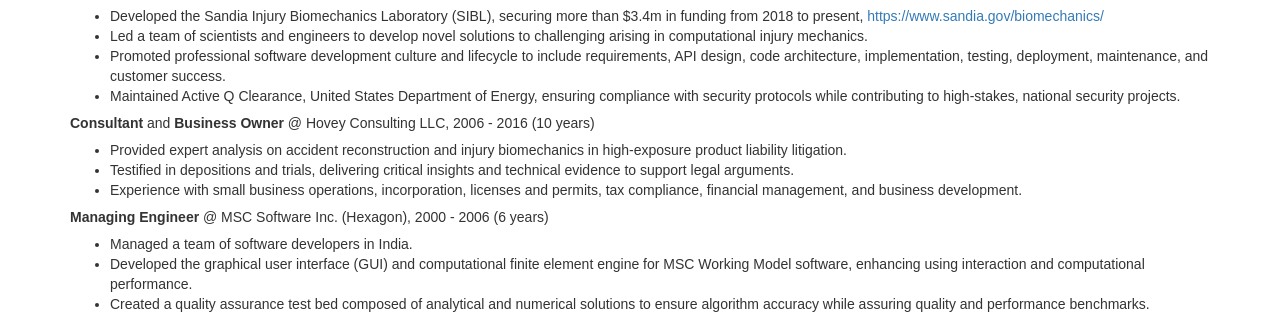
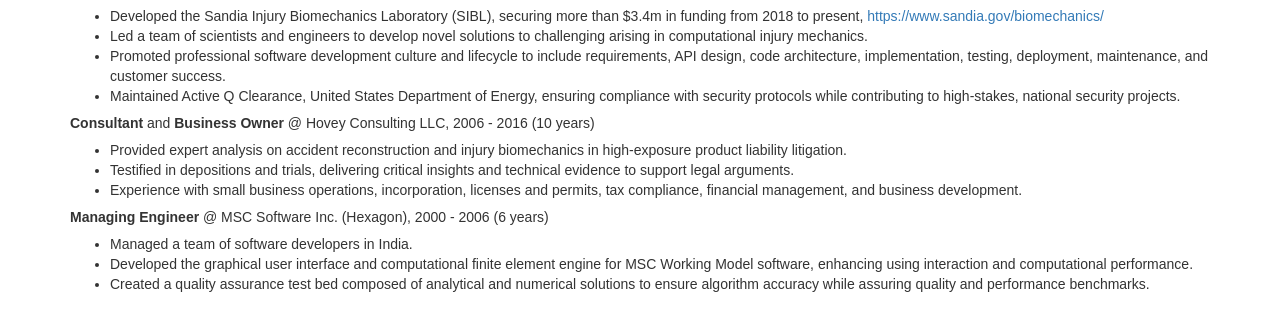
Before and after one commit to hovey/hovey.github.io, a plain HTML site: page index.html in a window 1280 px wide. Shown: the part 282-597 px from the top of the page. Drawn offline with nearby package versions, Linux system fonts and the light colour scheme.

Commit message:
incremental

```diff
--- a/index.html
+++ b/index.html
@@ -85,7 +85,7 @@
     <p><strong>Managing Engineer</strong> @ MSC Software Inc. (Hexagon), 2000 - 2006 (6 years)</p>
       <ul>
         <li>Managed a team of software developers in India.</li>
-        <li>Developed the graphical user interface (GUI) and computational finite element engine for MSC Working Model software, enhancing using interaction and computational performance.</li>
+        <li>Developed the graphical user interface and computational finite element engine for MSC Working Model software, enhancing using interaction and computational performance.</li>
         <li>Created a quality assurance test bed composed of analytical and numerical solutions to ensure algorithm accuracy while assuring quality and performance benchmarks.</li>
       </ul>
     </p>
```
